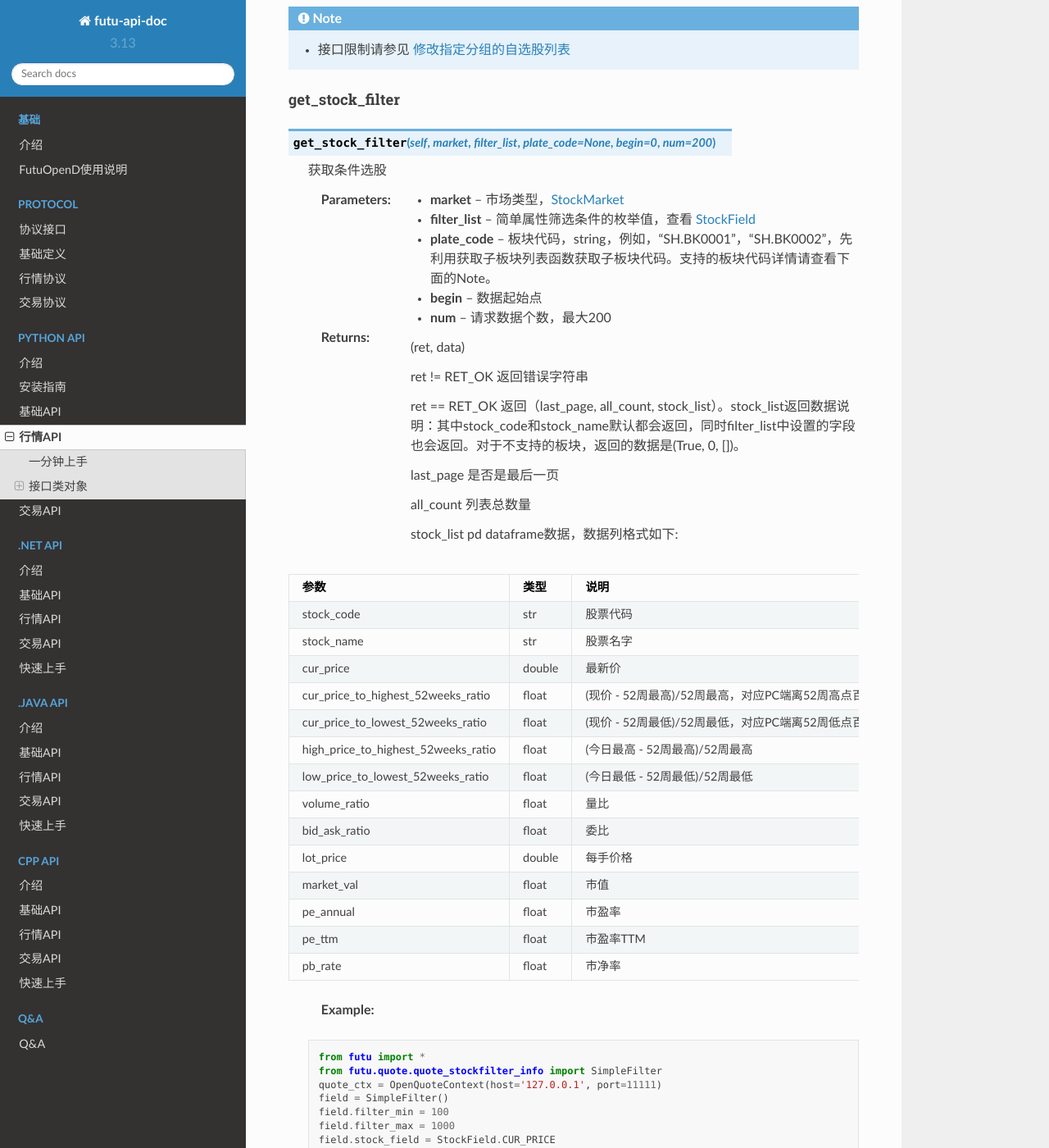
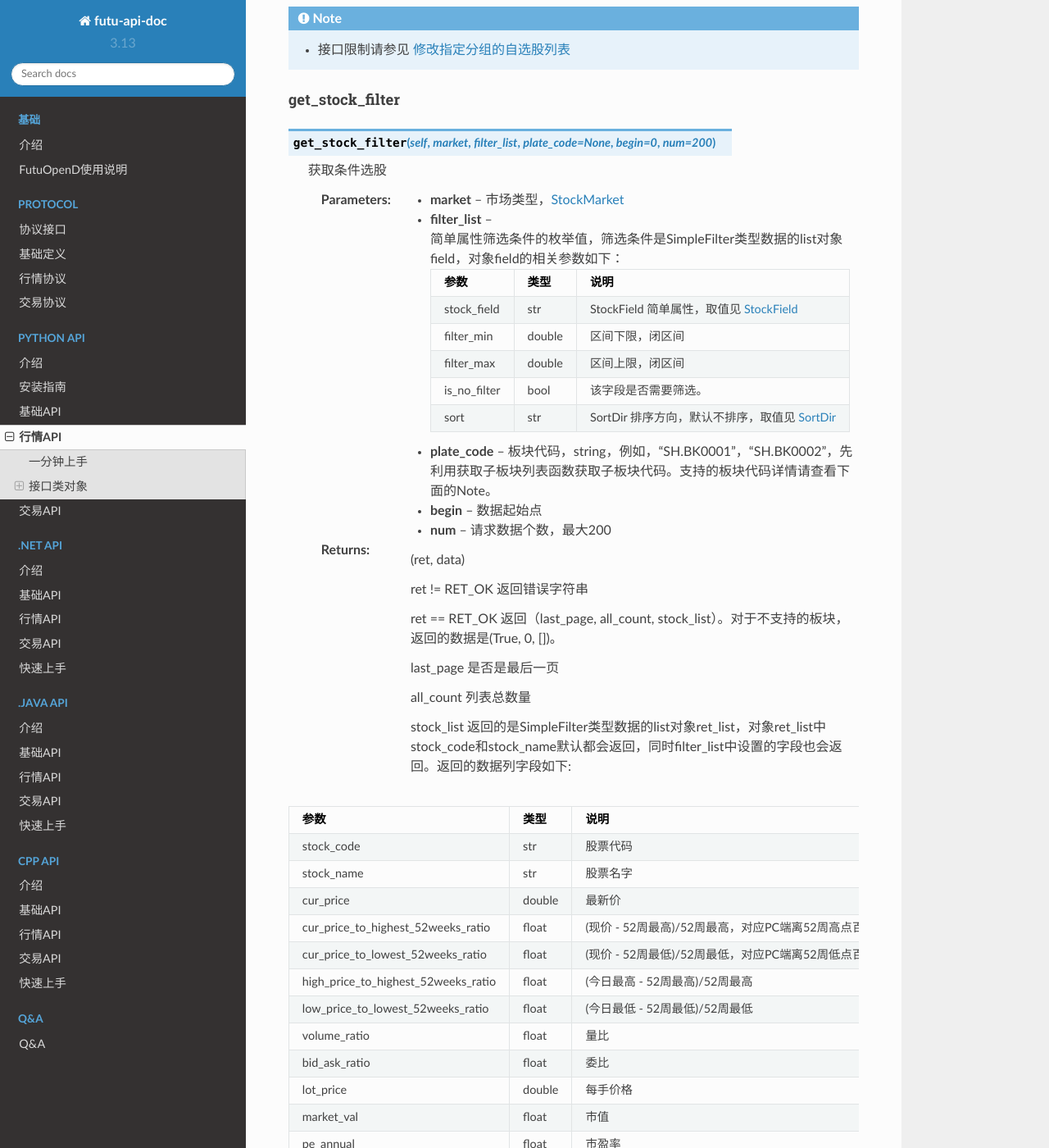
Before and after one commit to FutunnOpen/futu-api-doc, a Sphinx documentation site: the page built from doc_maker/source/api/Quote_API.rst, in a window 1280 px wide and 1400 px high, scrolled down 37607 px. Shown: the whole window at 82% size. Built offline with Sphinx 7.4.7 and the Read the Docs theme 2.0.0, drawn with Linux system fonts in a browser that asks for light colours.

Commit message:
fix 条件选股更好的描述。

```diff
--- a/doc_maker/source/api/Quote_API.rst
+++ b/doc_maker/source/api/Quote_API.rst
@@ -73,6 +73,8 @@
  .. _StockMarket: Base_API.html#stockmarket
 
  .. _StockField: Base_API.html#stockfield
+
+ .. _SortDir: Base_API.html#sortdir
 
 一分钟上手
 ============
@@ -1740,7 +1742,18 @@ get_stock_filter
  获取条件选股
 
  :param market: 市场类型，StockMarket_
- :param filter_list: 简单属性筛选条件的枚举值，查看 StockField_
+ :param filter_list: 简单属性筛选条件的枚举值，筛选条件是SimpleFilter类型数据的list对象field，对象field的相关参数如下：
+
+        ============================================   ===========   ================================================
+        参数                                            类型           说明
+        ============================================   ===========   ================================================
+        stock_field                                    str            StockField 简单属性，取值见 StockField_
+        filter_min                                     double         区间下限，闭区间
+        filter_max                                     double         区间上限，闭区间
+        is_no_filter                                   bool           该字段是否需要筛选。
+        sort                                           str            SortDir 排序方向，默认不排序，取值见 SortDir_
+        ============================================   ===========   ================================================
+
  :param plate_code: 板块代码，string，例如，“SH.BK0001”，“SH.BK0002”，先利用获取子板块列表函数获取子板块代码。支持的板块代码详情请查看下面的Note。
  :param begin: 数据起始点
  :param num: 请求数据个数，最大200
@@ -1749,13 +1762,13 @@ get_stock_filter
 
         ret != RET_OK 返回错误字符串
 
-        ret == RET_OK 返回（last_page, all_count, stock_list）。stock_list返回数据说明：其中stock_code和stock_name默认都会返回，同时filter_list中设置的字段也会返回。对于不支持的板块，返回的数据是(True, 0, [])。
+        ret == RET_OK 返回（last_page, all_count, stock_list）。对于不支持的板块，返回的数据是(True, 0, [])。
 
         last_page 是否是最后一页
 
         all_count 列表总数量
 
-        stock_list pd dataframe数据，数据列格式如下:
+        stock_list 返回的是SimpleFilter类型数据的list对象ret_list，对象ret_list中stock_code和stock_name默认都会返回，同时filter_list中设置的字段也会返回。返回的数据列字段如下:
 
 ============================================   ===========   ==============================================================================
 参数                                            类型           说明
@@ -1792,10 +1805,10 @@ pb_rate                                        float          市净率
 
     ret, ls = quote_ctx.get_stock_filter(StockMarket.HK, [field])
     if ret == RET_OK:
-     last_page, all_count, ret_list = ls
-     print(len(ret_list), all_count, ret_list)
+        last_page, all_count, ret_list = ls
+        print(len(ret_list), all_count, ret_list)
     else:
-     print('error: ', ls)
+        print('error: ', ls)
 
 .. note::
 
```
